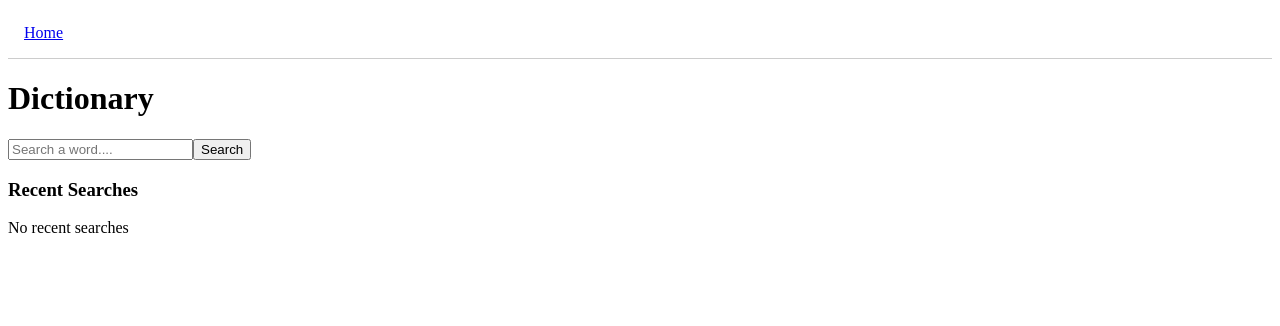
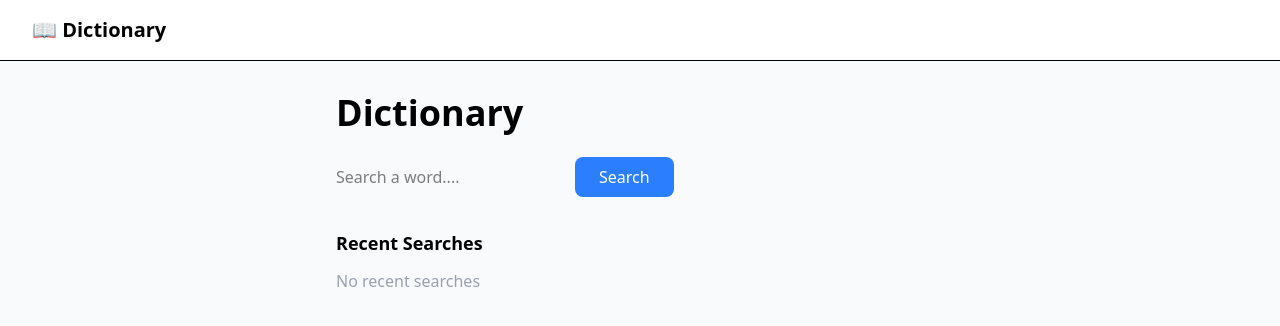
Before and after one commit to zwecodes/Next.js-practice, a Next.js app: page / in a window 1280 px wide. Shown: the top 326 px of the page. Built offline with nearby package versions, Linux system fonts and the light colour scheme.

Commit message:
Tailwind styling and Server Actions

```diff
--- a/app/actions/saveWord.ts
+++ b/app/actions/saveWord.ts
@@ -1,11 +1,9 @@
 "use server";
 
-export async function saveWord(formData: FormData) {
+export async function saveWord(formData: FormData): Promise<void> {
     const word = formData.get('word') as string;
 
-    if (!word) return { error: 'No word provided'};
+    if (!word) return;
 
     console.log(`Saving word: ${word}`);
-
-    return { success: true, word };
 }
--- a/app/components/SearchBar.tsx
+++ b/app/components/SearchBar.tsx
@@ -21,14 +21,19 @@ export default function SearchBar() {
     };
 
     return (
-        <div>
+        <div className="flex gap-2 mb-8">
             <input
                 value={input}
                 onChange={e => setInput(e.target.value.toLowerCase())}
                 onKeyDown={e => e.key === 'Enter' && handleSearch()}
                 placeholder = "Search a word...."
             />
-            <button onClick={handleSearch}>Search</button>
+            <button
+                onClick={handleSearch}
+                className="bg-blue-500 text-white px-6 py-2 rounded-lg hover:bg-blue-600"
+            >
+                Search
+                </button>
         </div>
     )
 }
--- a/app/components/SearchHistory.tsx
+++ b/app/components/SearchHistory.tsx
@@ -13,17 +13,21 @@ export default function SearchHistory() {
 
     return (
         <div>
-            <h3>Recent Searches</h3>
+            <h3 className="text-lg font-semibold mb-3">Recent Searches</h3>
             {history.length === 0 ? (
-                <p>No recent searches</p>
+                <p className="text-gray-400">No recent searches</p>
             ) : (
-                <ul>
+                <div>
                     {history.map((word, index) => (
-                        <li key={index}>
-                            <Link href={`/word/${word}`}>{word}</Link>
-                        </li>
+                        <Link
+                            key={index}
+                            href={`/word/${word}`}
+                            className="bg-white border rounded-full px-4 py-1 text-sm hover:bg-blue-50 hover:border-blue-300"
+                        >
+                        {word}
+                        </Link>
                     ))}
-                </ul>
+                </div>
             )}
         </div>
     )
--- /dev/null
+++ b/app/globals.css
@@ -0,0 +1 @@
+@import "tailwindcss";
--- a/app/layout.tsx
+++ b/app/layout.tsx
@@ -1,3 +1,5 @@
+import './globals.css';
+
 export const metadata = {
   title: 'Next.js Practice',
   description: 'Learning Next.js',
@@ -10,9 +12,9 @@ export default function RootLayout({
 }) {
   return (
     <html lang="en">
-      <body>
-        <nav style={{ padding: '16px', borderBottom: '1px solid #ccc'}}>
-          <a href="/" style={{ marginRight: '16px' }}>Home</a>
+      <body className="bg-gray-50 min-h-screen">
+        <nav className="bg-white border-b px-8 py-4" >
+          <a href="/" className="font-bold text-xl">📖 Dictionary</a>
         </nav>
         {children}
       </body>
--- a/app/page.tsx
+++ b/app/page.tsx
@@ -3,8 +3,8 @@ import SearchHistory from './components/SearchHistory';
 
 export default function Home() {
   return (
-    <div>
-      <h1>Dictionary</h1>
+    <div className="max-w-2xl mx-auto p-8">
+      <h1 className="text-4xl font-bold mb-6">Dictionary</h1>
       <SearchBar />
       <SearchHistory />
     </div>
--- a/app/word/[word]/page.tsx
+++ b/app/word/[word]/page.tsx
@@ -12,10 +12,10 @@ export default async function WordPage({ params }: Props) {
 
     if (!res.ok) {
         return (
-        <>
-            <p>Word "{word}" not found.</p>
-            <Link href='/'>Back to Home</Link>
-        </>
+            <div className="max-w-2xl mx-auto p-8">
+                <Link href="/" className="text-blue-500 hover:underline">← Back</Link>
+                <p className="mt-4 text-red-500">Word "{word}" not found.</p>
+            </div>
 
         )
     }
@@ -24,15 +24,35 @@ export default async function WordPage({ params }: Props) {
     const entry = data[0];
 
     return(
-        <div>
-            <h1>{entry.word}</h1>
-            <p>{entry.meanings[0].definitions[0].definition}</p>
+        <div className="max-w-2xl mx-auto p-8">
+            <Link href="/" className="text-blue-500 hover:underline">← Back</Link>
+
+            <h1 className="text-4xl font-bold mt-4 mb-2">{entry.word}</h1>
+            <p className="text-gray-500 mb-6">{entry.meanings[0].definitions[0].definition}</p>
+
+            {entry.meanings.map((meaning: any, index: number) => (
+                <div key={index} className="mb-6 p-4 bg-white rounded-lg border">
+                    <h3 className="text-blue-500 font-semibold italic mb-2">
+                        {meaning.partOfSpeech}
+                    </h3>
+                    <p>{meaning.definitions[0].definition}</p>
+                    {meaning.definitions[0].example && (
+                        <p className="text-gray-500 mt-2 italic">
+                            "{meaning.definitions[0].example}"
+                        </p>
+                    )}
+                </div>
+            ))}
 
             <form action={saveWord}>
                 <input type="hidden" name="word" value={entry.word} />
-                <button type="submit">Save Word</button>
+                <button
+                 type="submit"
+                 className="bg-green-500 text-white px-6 py-2 rounded-lg hover:bg-green-600"
+                 >
+                    Save Word
+                </button>
             </form>
-            <Link href='/'>Back to Home</Link>
         </div>
     )
 }
```
